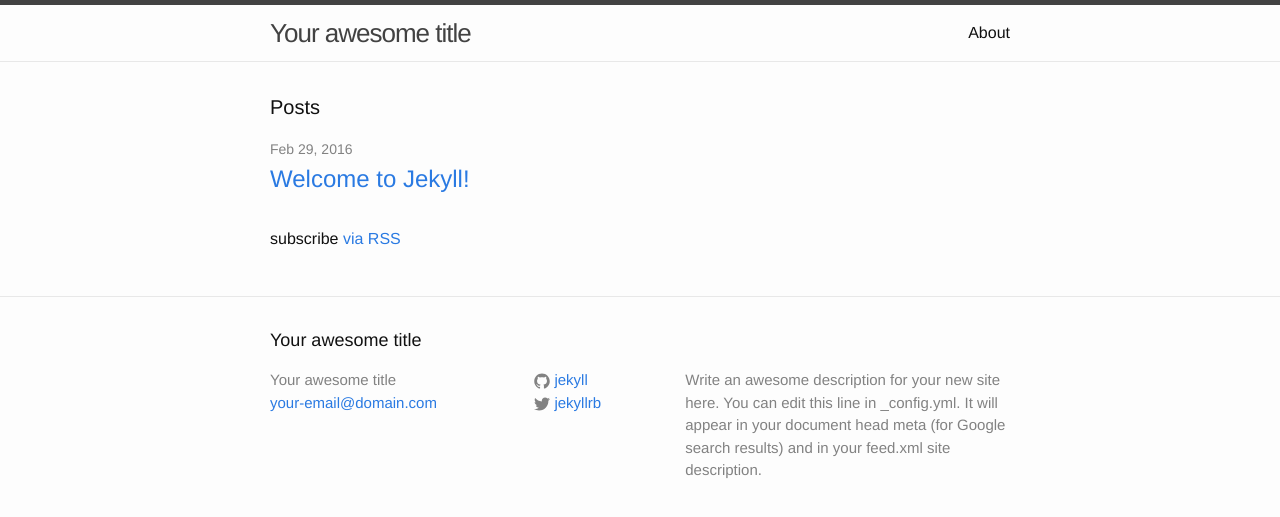
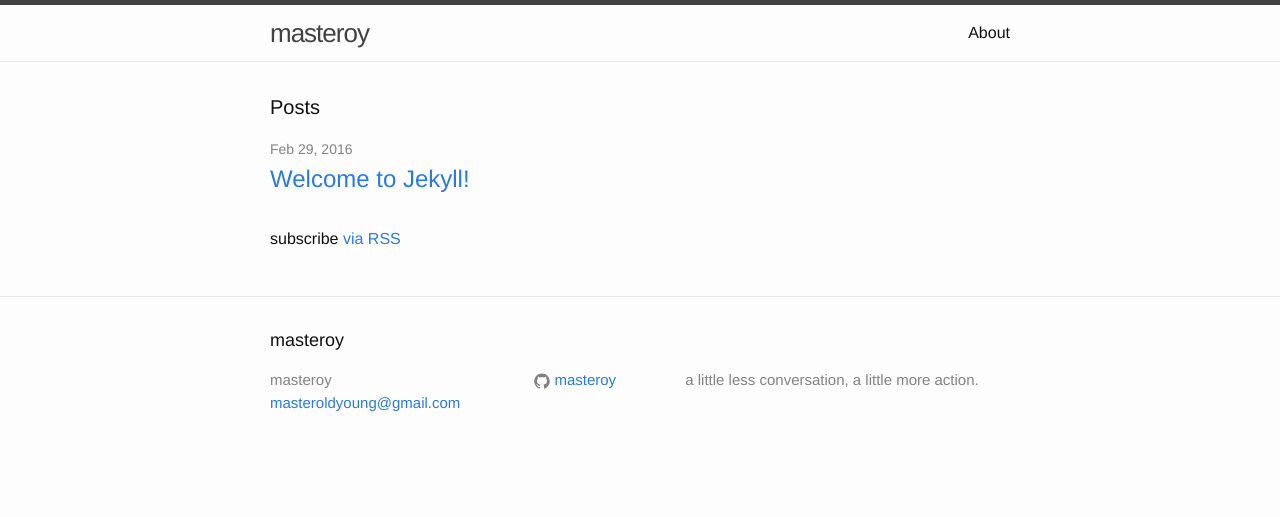
Before and after one commit to masteroy/masteroy.github.io, a Jekyll site: the page built from index.html, in a window 1280 px wide. Shown: the top 517 px of the page. Built offline with Jekyll 4.4.1, drawn with Linux system fonts in a browser that asks for light colours.

Commit message:
init config

```diff
--- a/_config.yml
+++ b/_config.yml
@@ -6,16 +6,14 @@
 # 'jekyll serve'. If you change this file, please restart the server process.
 
 # Site settings
-title: Your awesome title
-email: your-email@domain.com
+title: masteroy
+email: masteroldyoung@gmail.com
+port: 5000
 description: > # this means to ignore newlines until "baseurl:"
-  Write an awesome description for your new site here. You can edit this
-  line in _config.yml. It will appear in your document head meta (for
-  Google search results) and in your feed.xml site description.
+    a little less conversation, a little more action.
 baseurl: "" # the subpath of your site, e.g. /blog
-url: "http://yourdomain.com" # the base hostname & protocol for your site
-twitter_username: jekyllrb
-github_username:  jekyll
+url: "http://oydh.xyz" # the base hostname & protocol for your site
+github_username:  masteroy
 
 # Build settings
 markdown: kramdown
```
Also changed, not shown: 1 other file.
